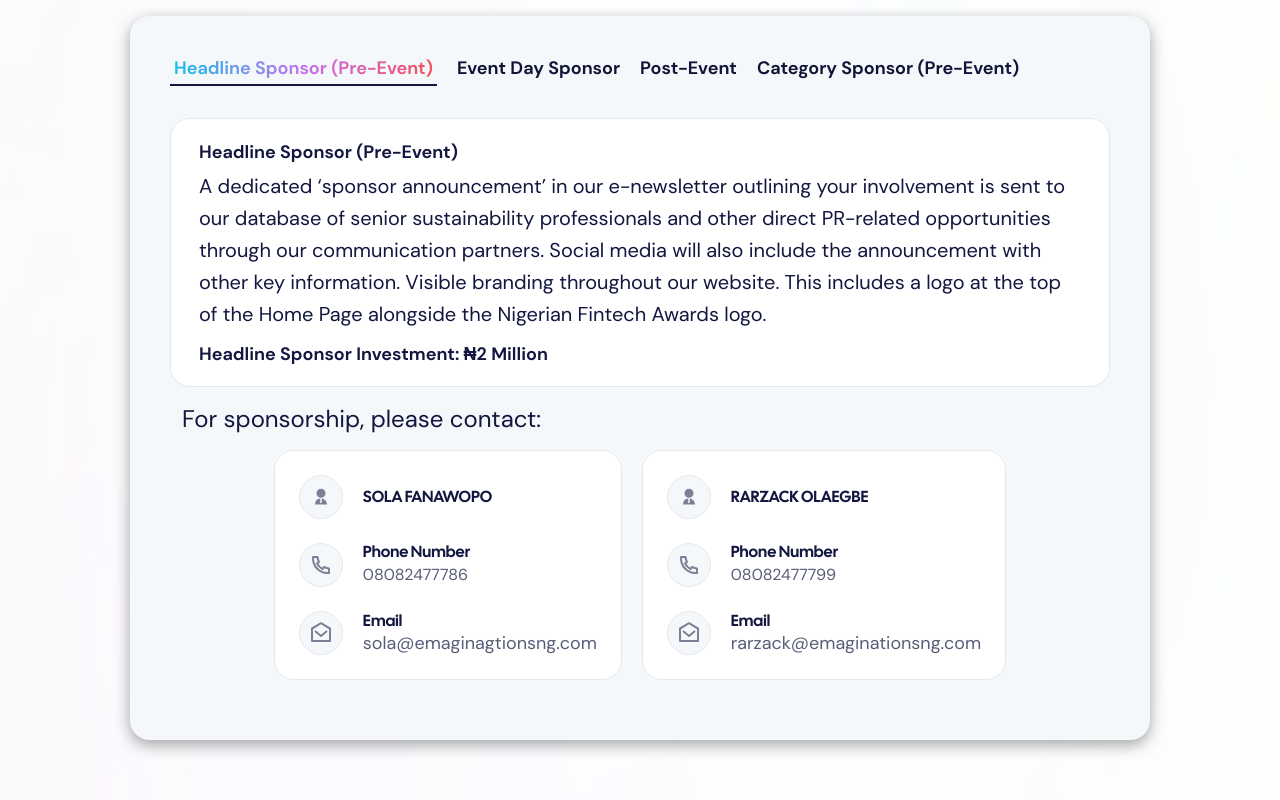
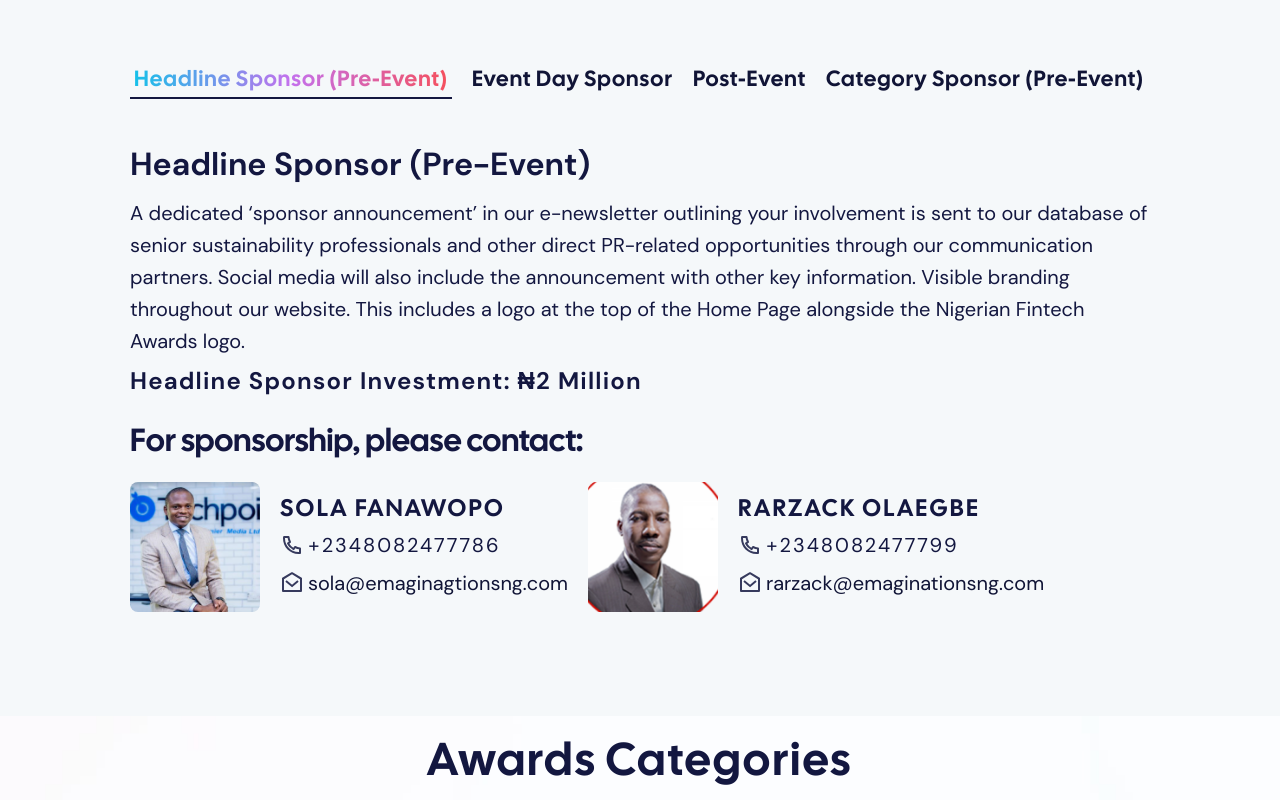
Before and after one commit to madeyinka/fintech-awards, a Next.js app: page / in a window 1280 px wide. Shown: the part 3660-4460 px from the top of the page. Built offline with nearby package versions, Linux system fonts and the light colour scheme.

Commit message:
Make changes to package section

```diff
--- a/components/sections/AskQuestion.js
+++ b/components/sections/AskQuestion.js
@@ -5,7 +5,7 @@
 
 const AskQuestion = () => {
     return (
-        <div className="bg-light-base px-14 py-16 lg:py-20 ">
+        <div className="bg-light-base dark:bg-jacarta-800 px-14 py-16 lg:py-20 ">
             <div>
                 <div className="mt-2  avatar-group text-center">
                     <div className="relative z-20 inline-flex items-center justify-center w-12 h-12 lg:w-14 lg:h-14 -ml-4  transition-all duration-200 border-2 border-white border-solid rounded-full ease-soft-in-out text-size-xs hover:z-40">
@@ -38,7 +38,7 @@
                     </div>
                 </div>
                 <div className="text-center">
-                    <h1 className="font-Inter text-xl md:text-xl font-semibold text-jacarta-800  py-2">Still have questions?</h1>
+                    <h1 className="font-Inter text-xl md:text-xl font-semibold text-jacarta-800 dark:text-white  py-2">Still have questions?</h1>
                     <p className="pb-2 text-jacarta-700 dark:text-jacarta-300 text-base lg:text-lg">Can’t find the answers you are looking for?</p>
                     <Link href="/contact">
                         <a>
--- a/components/sections/AwardsCategory.js
+++ b/components/sections/AwardsCategory.js
@@ -66,10 +66,10 @@
             <Container className=" pt-3">
                 <div >
                     <div id="categories" className="mb-4 text-jacarta-700 dark:text-jacarta-100">
-                        <h2 className="font-display  mb-3 text-center text-3xl dark:text-white">
+                        <h2 className="font-display  mb-3 text-center tracking-wider md:leading-normal lg:text-[46px] text-3xl dark:text-white">
                             Awards Categories
                         </h2>
-                        <p className="lg:text-lg max-w-3xl text-center  mx-auto"> NIGERIAN FINTECH AWARDS 2022 CATEGORIES </p>
+                        <p className="lg:text-lg max-w-3xl text-center mx-auto"> NIGERIAN FINTECH AWARDS 2022 CATEGORIES </p>
 
                     </div>
                     <div className=" 2xl:container 2xl:mx-auto overflow-hidden">
--- a/components/sections/PackageStep.js
+++ b/components/sections/PackageStep.js
@@ -2,6 +2,7 @@
 import classNames from 'classnames';
 import packageData from '@/data/packages';
 import Link from 'next/link';
+import Image from 'next/image';
 
 
 const PackageStep = () => {
@@ -11,7 +12,7 @@
         <h2
             key={index}
             onClick={() => setVisibleTab(item.id)}
-            className={classNames('font-DmSans mb-3 lg:mb-8 text-center text-base lg:text-[1.125rem] font-semibold cursor-pointer', { 'color-font border-b-2 border-jacarta-700 pb-1 px-1': visibleTab === item.id }, { 'text-jacarta-800 dark:text-jacarta-100': visibleTab !== item.id })}
+            className={classNames('tracking-wider mb-3 lg:mb-8 text-center text-lg lg:text-[22px] font-bold cursor-pointer', { 'color-font border-b-2 border-jacarta-700 pb-1 px-1': visibleTab === item.id }, { 'text-jacarta-800 dark:text-jacarta-100': visibleTab !== item.id })}
         >
             {item.tabTitle}
         </h2>
@@ -19,12 +20,12 @@
     const TabContent = packageData.map((item, id) => (
         <div
             key={id}
-            style={visibleTab === item.id ? {} : { display: 'none' }} className="border-jacarta-100 dark:bg-jacarta-700 flex rounded-[1.25rem] border bg-white py-4 px-4 lg:px-7 transition-shadow hover:shadow-lg dark:border-transparent">
+            style={visibleTab === item.id ? {} : { display: 'none' }} className="border-jacarta-100 flex rounded-[1.25rem] py-2 transition-shadow dark:border-transparent">
             <div className="">
 
-                <h4 className="font-DmSans text-jacarta-700 lg:text-[1.125rem] my-1 font-bold dark:text-white"> {item.tabTitle}</h4>
+                <h4 className="font-DmSans text-jacarta-700 lg:text-3xl text-2xl font-semibold my-1 mb-3 dark:text-white"> {item.tabTitle}</h4>
 
-                <p className="dark:text-jacarta-300 lg:text-[1.125rem]">{item.tabContent}</p>
+                <p className="dark:text-jacarta-300 ">{item.tabContent}</p>
             </div>
         </div>
     ));
@@ -34,8 +35,8 @@
             <div className="my-5">
                 <div className=" 2xl:container 2xl:mx-auto  overflow-hidden ">
 
-                    <div className="dark:bg-jacarta-800 mb-5 mt-2 mx-auto custom-shadow bg-light-base rounded-[1.25rem] px-3 pt-7 lg:p-10 lg:w-[63.75rem]">
-                        <div className="flex flex-wrap gap-x-5 lg:gap-x-5 justify-start">
+                    <div className="dark:bg-jacarta-800 mb-5 mt-2 mx-auto lg:w-[63.75rem]">
+                        <div className="flex flex-wrap gap-x-5 justify-start">
                             {TabTitles}
                         </div>
                         <div className="flex flex-col space-y-5">
@@ -44,54 +45,88 @@
 
 
                         <div className="w-full pb-5">
-                            <h2 className="font-DmSans text-jacarta-700 my-4 pl-3 text-[1.125rem] lg:text-xl dark:text-white">For sponsorship, please contact: </h2>
-                            <div className="flex items-center mx-auto flex-wrap justify-center gap-5">
-                                <div className="dark:bg-jacarta-700 dark:border-jacarta-600 border-jacarta-100 rounded-[1.25rem] border bg-white p-6">
-                                    <div className="mb-6 flex items-center space-x-5">
-                                        <span className="dark:bg-jacarta-700 dark:border-jacarta-600 border-jacarta-100 bg-light-base flex h-11 w-11 shrink-0 items-center justify-center rounded-full border">
+                            <h2 className="text-jacarta-700 my-5  text-xl lg:text-3xl dark:text-white">For sponsorship, please contact: </h2>
+                            <div className="flex items-center mx-auto flex-wrap justify-start gap-5">
+
+                                <div className="mb-6 flex items-center lg:space-x-5 space-x-3">
+                                    <div className="lg:w-[130px] lg:h-[130px] w-24 h-24">
+                                        <Image src="/assets/team/Adewale-Yusuf.png" width={130} height={130} className="rounded-lg " alt="Team Member" />
+                                    </div>
+                                    <div>
+                                        <h4 className="text-jacarta-700 dark:text-jacarta-100 text-[1.125rem] lg:text-xl tracking-widest mb-1 lg:my-2">SOLA FANAWOPO</h4>
+
+                                        <div className=" mb-1.5 lg:mb-3 flex items-center space-x-1">
+                                            <svg xmlns="http://www.w3.org/2000/svg" viewBox="0 0 24 24" className="lg:w-6 lg:h-6 w-5 h-5 fill-jacarta-600 dark:fill-jacarta-400">
+                                                <path fill="none" d="M0 0h24v24H0z" />
+                                                <path d="M9.366 10.682a10.556 10.556 0 0 0 3.952 3.952l.884-1.238a1 1 0 0 1 1.294-.296 11.422 11.422 0 0 0 4.583 1.364 1 1 0 0 1 .921.997v4.462a1 1 0 0 1-.898.995c-.53.055-1.064.082-1.602.082C9.94 21 3 14.06 3 5.5c0-.538.027-1.072.082-1.602A1 1 0 0 1 4.077 3h4.462a1 1 0 0 1 .997.921A11.422 11.422 0 0 0 10.9 8.504a1 1 0 0 1-.296 1.294l-1.238.884zm-2.522-.657l1.9-1.357A13.41 13.41 0 0 1 7.647 5H5.01c-.006.166-.009.333-.009.5C5 12.956 11.044 19 18.5 19c.167 0 .334-.003.5-.01v-2.637a13.41 13.41 0 0 1-3.668-1.097l-1.357 1.9a12.442 12.442 0 0 1-1.588-.75l-.058-.033a12.556 12.556 0 0 1-4.702-4.702l-.033-.058a12.442 12.442 0 0 1-.75-1.588z" />
+                                            </svg>
+                                            <Link href="tel:+2348082477786">
+                                                <a >
+                                                    <h6 className="font-DmSans text-jacarta-700 lg:text-lg font-semi-bold tracking-widest dark:text-white">+2348082477786</h6>
+
+                                                </a>
+                                            </Link>
+                                        </div>
+                                        <div className=" mb-1.5 lg:mb-3 flex items-center space-x-1">
+                                            <svg xmlns="http://www.w3.org/2000/svg" viewBox="0 0 24 24" className="lg:w-6 lg:h-6 w-5 h-5 fill-jacarta-600 dark:fill-jacarta-400">
+                                                <path fill="none" d="M0 0h24v24H0z" />
+                                                <path d="M2.243 6.854L11.49 1.31a1 1 0 0 1 1.029 0l9.238 5.545a.5.5 0 0 1 .243.429V20a1 1 0 0 1-1 1H3a1 1 0 0 1-1-1V7.283a.5.5 0 0 1 .243-.429zM4 8.133V19h16V8.132l-7.996-4.8L4 8.132zm8.06 5.565l5.296-4.463 1.288 1.53-6.57 5.537-6.71-5.53 1.272-1.544 5.424 4.47z" />
+                                            </svg>
+                                            <Link href="mailto:sola@emaginagtionsng.com">
+                                                <a >
+                                                    <h6 className="text-jacarta-800 hover:text-primary-900 lg:text-lg dark:text-jacarta-300 font-DmSans  ">
+                                                        sola@emaginagtionsng.com
+                                                    </h6>
+                                                </a>
+                                            </Link>
+                                        </div>
+                                    </div>
+                                </div>
+                                <div className="mb-6 flex items-center lg:space-x-5 space-x-3">
+                                    <div className="lg:w-[130px] lg:h-[130px] w-24 h-24">
+                                        <Image src="/assets/team/Rarzack-Olaegbe-sec.png" width={130} height={130} className="rounded-lg " alt="Team Member" />
+                                    </div>
+                                    <div>
+                                        <h4 className="text-jacarta-700 dark:text-jacarta-100 text-[1.125rem] lg:text-xl tracking-widest mb-1 lg:my-2">RARZACK OLAEGBE</h4>
+
+                                        <div className=" mb-1.5 lg:mb-3 flex items-center space-x-1">
+                                            <svg xmlns="http://www.w3.org/2000/svg" viewBox="0 0 24 24" className="lg:w-6 lg:h-6 w-5 h-5 fill-jacarta-600 dark:fill-jacarta-400">
+                                                <path fill="none" d="M0 0h24v24H0z" />
+                                                <path d="M9.366 10.682a10.556 10.556 0 0 0 3.952 3.952l.884-1.238a1 1 0 0 1 1.294-.296 11.422 11.422 0 0 0 4.583 1.364 1 1 0 0 1 .921.997v4.462a1 1 0 0 1-.898.995c-.53.055-1.064.082-1.602.082C9.94 21 3 14.06 3 5.5c0-.538.027-1.072.082-1.602A1 1 0 0 1 4.077 3h4.462a1 1 0 0 1 .997.921A11.422 11.422 0 0 0 10.9 8.504a1 1 0 0 1-.296 1.294l-1.238.884zm-2.522-.657l1.9-1.357A13.41 13.41 0 0 1 7.647 5H5.01c-.006.166-.009.333-.009.5C5 12.956 11.044 19 18.5 19c.167 0 .334-.003.5-.01v-2.637a13.41 13.41 0 0 1-3.668-1.097l-1.357 1.9a12.442 12.442 0 0 1-1.588-.75l-.058-.033a12.556 12.556 0 0 1-4.702-4.702l-.033-.058a12.442 12.442 0 0 1-.75-1.588z" />
+                                            </svg>
+                                            <Link href="tel:+2348082477799">
+                                                <a >
+                                                    <h6 className="font-DmSans text-jacarta-700 lg:text-lg font-semi-bold tracking-widest dark:text-white">+2348082477799</h6>
+
+                                                </a>
+                                            </Link>
+                                        </div>
+                                        <div className=" mb-1.5 lg:mb-3 flex items-center space-x-1">
+                                            <svg xmlns="http://www.w3.org/2000/svg" viewBox="0 0 24 24" className="lg:w-6 lg:h-6 w-5 h-5 fill-jacarta-600 dark:fill-jacarta-400">
+                                                <path fill="none" d="M0 0h24v24H0z" />
+                                                <path d="M2.243 6.854L11.49 1.31a1 1 0 0 1 1.029 0l9.238 5.545a.5.5 0 0 1 .243.429V20a1 1 0 0 1-1 1H3a1 1 0 0 1-1-1V7.283a.5.5 0 0 1 .243-.429zM4 8.133V19h16V8.132l-7.996-4.8L4 8.132zm8.06 5.565l5.296-4.463 1.288 1.53-6.57 5.537-6.71-5.53 1.272-1.544 5.424 4.47z" />
+                                            </svg>
+                                            <Link href="mailto:rarzack@emaginationsng.com">
+                                                <a >
+                                                    <h6 className="text-jacarta-800 hover:text-primary-900 lg:text-lg dark:text-jacarta-300 font-DmSans  ">
+                                                        rarzack@emaginationsng.com
+                                                    </h6>
+                                                </a>
+                                            </Link>
+                                        </div>
+                                    </div>
+                                </div>
+                                {/* <div className="dark:bg-jacarta-700 dark:border-jacarta-600 border-jacarta-100 rounded-[1.25rem] border bg-white p-6">
+
+                                    <span className="dark:bg-jacarta-700 dark:border-jacarta-600 border-jacarta-100 bg-light-base flex h-11 w-11 shrink-0 items-center justify-center rounded-full border">
                                             <svg xmlns="http://www.w3.org/2000/svg" viewBox="0 0 24 24" width={18} height={18} className="fill-jacarta-400">
                                                 <path fill="none" d="M0 0h24v24H0z" />
                                                 <path d="M11 14.062V20h2v-5.938c3.946.492 7 3.858 7 7.938H4a8.001 8.001 0 0 1 7-7.938zM12 13c-3.315 0-6-2.685-6-6s2.685-6 6-6 6 2.685 6 6-2.685 6-6 6z" />
                                             </svg>
                                         </span>
-                                        <div>
-                                            <h4 className="text-jacarta-700 dark:text-jacarta-100 text-base ">SOLA FANAWOPO</h4>
 
-
-                                        </div>
-                                    </div>
-                                    <div className="mb-6 flex items-center space-x-5">
-                                        <span className="dark:bg-jacarta-700 dark:border-jacarta-600 border-jacarta-100 bg-light-base flex h-11 w-11 shrink-0 items-center justify-center rounded-full border">
-                                            <svg xmlns="http://www.w3.org/2000/svg" viewBox="0 0 24 24" width={24} height={24} className="fill-jacarta-400">
-                                                <path fill="none" d="M0 0h24v24H0z" />
-                                                <path d="M9.366 10.682a10.556 10.556 0 0 0 3.952 3.952l.884-1.238a1 1 0 0 1 1.294-.296 11.422 11.422 0 0 0 4.583 1.364 1 1 0 0 1 .921.997v4.462a1 1 0 0 1-.898.995c-.53.055-1.064.082-1.602.082C9.94 21 3 14.06 3 5.5c0-.538.027-1.072.082-1.602A1 1 0 0 1 4.077 3h4.462a1 1 0 0 1 .997.921A11.422 11.422 0 0 0 10.9 8.504a1 1 0 0 1-.296 1.294l-1.238.884zm-2.522-.657l1.9-1.357A13.41 13.41 0 0 1 7.647 5H5.01c-.006.166-.009.333-.009.5C5 12.956 11.044 19 18.5 19c.167 0 .334-.003.5-.01v-2.637a13.41 13.41 0 0 1-3.668-1.097l-1.357 1.9a12.442 12.442 0 0 1-1.588-.75l-.058-.033a12.556 12.556 0 0 1-4.702-4.702l-.033-.058a12.442 12.442 0 0 1-.75-1.588z" />
-                                            </svg>
-                                        </span>
-                                        <div>
-                                            <h6 className="font-display text-jacarta-700 block text-base dark:text-white">Phone Number </h6>
-                                            <Link href="tel:+2348082477786">
-                                                <a className="text-jacarta-500 hover:text-accent dark:text-jacarta-300 font-DmSans "> 08082477786</a>
-                                            </Link>
-
-                                        </div>
-                                    </div>
-
-                                    <div className="flex items-center space-x-5">
-                                        <span className="dark:bg-jacarta-700 dark:border-jacarta-600 border-jacarta-100 bg-light-base flex h-11 w-11 shrink-0 items-center justify-center rounded-full border">
-                                            <svg xmlns="http://www.w3.org/2000/svg" viewBox="0 0 24 24" width={24} height={24} className="fill-jacarta-400">
-                                                <path fill="none" d="M0 0h24v24H0z" />
-                                                <path d="M2.243 6.854L11.49 1.31a1 1 0 0 1 1.029 0l9.238 5.545a.5.5 0 0 1 .243.429V20a1 1 0 0 1-1 1H3a1 1 0 0 1-1-1V7.283a.5.5 0 0 1 .243-.429zM4 8.133V19h16V8.132l-7.996-4.8L4 8.132zm8.06 5.565l5.296-4.463 1.288 1.53-6.57 5.537-6.71-5.53 1.272-1.544 5.424 4.47z" />
-                                            </svg>
-                                        </span>
-                                        <div>
-                                            <h6 className="font-display text-jacarta-700 block text-base dark:text-white">Email</h6>
-                                            <Link href="mailto:sola@emaginagtionsng.com">
-                                                <a className="text-jacarta-500 hover:text-accent dark:text-jacarta-300 font-DmSans lg:text-[1.125rem] text-base  not-italic">sola@emaginagtionsng.com</a>
-                                            </Link>
-                                        </div>
-                                    </div>
-                                </div>
-                                <div className="dark:bg-jacarta-700 dark:border-jacarta-600 border-jacarta-100 rounded-[1.25rem] border bg-white p-6">
+                                </div>*/}
+                                {/* <div className="dark:bg-jacarta-700 dark:border-jacarta-600 border-jacarta-100 rounded-[1.25rem] border bg-white p-6">
                                     <div className="mb-6 flex items-center space-x-5">
                                         <span className="dark:bg-jacarta-700 dark:border-jacarta-600 border-jacarta-100 bg-light-base flex h-11 w-11 shrink-0 items-center justify-center rounded-full border">
                                             <svg xmlns="http://www.w3.org/2000/svg" viewBox="0 0 24 24" width={18} height={18} className="fill-jacarta-400">
@@ -135,7 +170,7 @@
                                             </Link>
                                         </div>
                                     </div>
-                                </div>
+                                </div> */}
                             </div>
                         </div>
                     </div>
--- a/components/sections/Packages.js
+++ b/components/sections/Packages.js
@@ -4,13 +4,13 @@
     return (
 
         <>
-            <section id="packages" className="dark:bg-jacarta-800 relative py-5">
+            <section id="packages" className="dark:bg-jacarta-800 bg-light-base relative py-5 pt-10">
                 <picture className="pointer-events-none absolute inset-0 -z-10 dark:hidden">
                     <Image src="/assets/images/gradient_light.jpg" layout='fill' alt="gradient" className="h-full" />
                 </picture>
-                <div className="container">
+                <div className="container ">
                     <div className="mb-16 text-jacarta-700 dark:text-jacarta-100">
-                        <h2 className="font-display  mb-3 text-center text-3xl dark:text-white">
+                        <h2 className="font-display  mb-3 text-center tracking-wider md:leading-normal lg:text-[46px] text-3xl dark:text-white">
                             Our Packages
                         </h2>
                         <p className="lg:text-lg max-w-3xl text-center  mx-auto"> Our sponsorship packages come with branding, communications, and a few marketing channels offered by our publication, Fintech Africa.</p>
--- a/data/packages.js
+++ b/data/packages.js
@@ -7,7 +7,7 @@
         <p >
           A dedicated ‘sponsor announcement’ in our e-newsletter outlining your involvement is sent to our database of senior sustainability professionals and other direct PR-related opportunities through our communication partners. Social media will also include the announcement with other key information. Visible branding throughout our website. This includes a logo at the top of the Home Page alongside the Nigerian Fintech Awards logo.
         </p>
-        <h6 className="mt-2 font-DmSans font-semibold"> Headline Sponsor Investment: ₦2 Million </h6>
+        <h6 className="mt-2 font-DmSans text-xl tracking-wider font-semibold"> Headline Sponsor Investment: ₦2 Million </h6>
       </div>
     )
   },
@@ -27,7 +27,7 @@
       <div className="text-jacarta-700 dark:text-jacarta-300">
         <p className="">
           Mentions in all post-press-related material. The company branding will remain on the website and on all marketing materials associated with that year’s winners until promotions for the following year commence. This can be up to 12 months.                            </p>
-        <h6 className="mt-2 font-DmSans font-semibold">Estimated Package Value:  ₦5 Million </h6>
+        <h6 className="mt-2 font-DmSans text-xl tracking-wider font-semibold">Estimated Package Value:  ₦5 Million </h6>
       </div>
     )
   },
@@ -39,7 +39,7 @@
         <p className="text-jacarta-700 dark:text-jacarta-300">
           Inclusion in e-newsletter mailings headlining the Awards Category with your involvement and sent to our own database and other direct PR-related opportunities through our communication partners. Your branding on our website. This includes a logo on the home page linked to a sponsor page to highlight your sustainability policies and a link to your own website.
         </p>
-        <h6 className="mt-2 font-DmSans font-semibold">Category Sponsor Investment: ₦500.000 Million</h6>
+        <h6 className="mt-2 font-DmSans text-xl tracking-wider font-semibold">Category Sponsor Investment: ₦500.000 Million</h6>
       </div>
     )
   }
```
